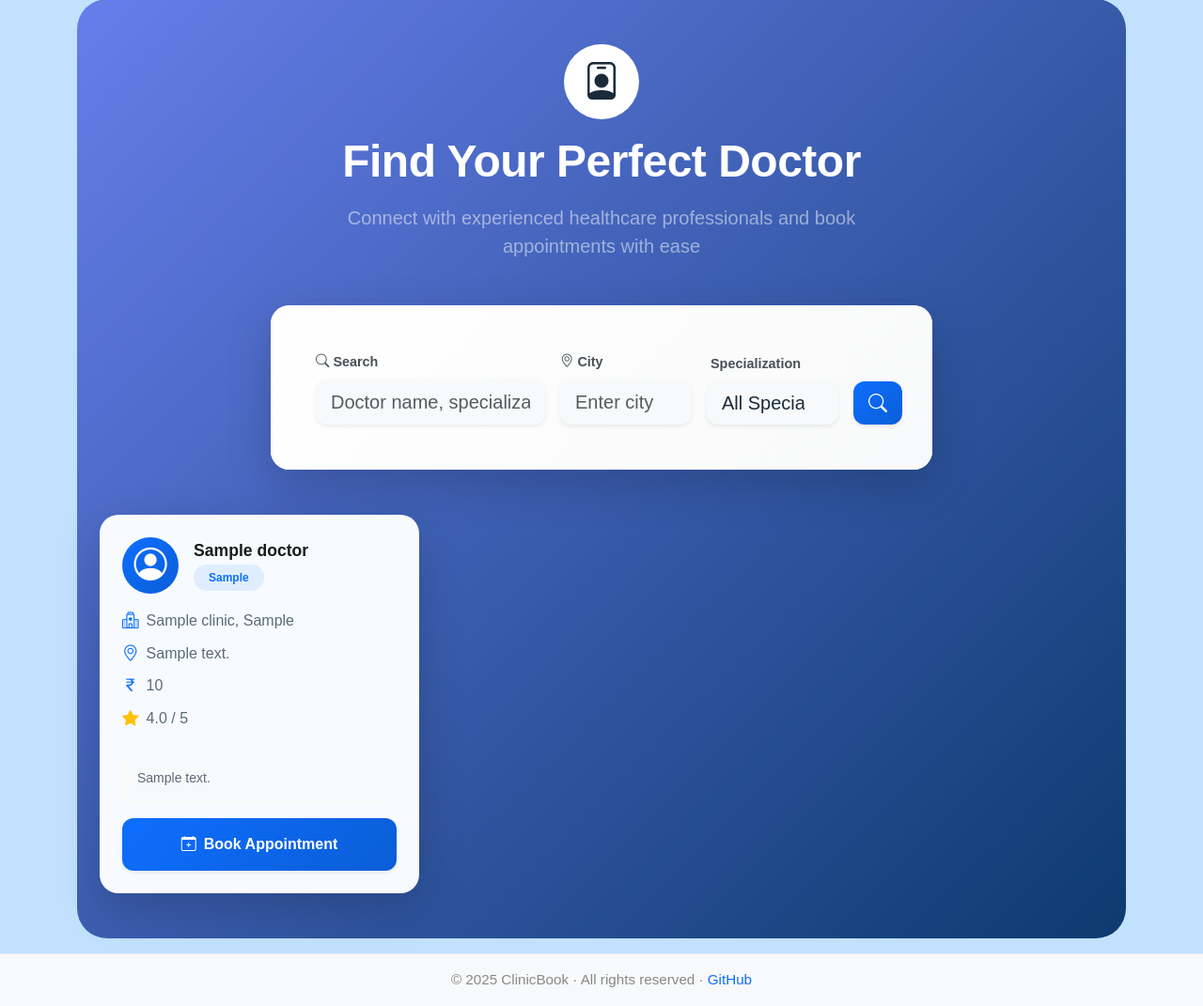
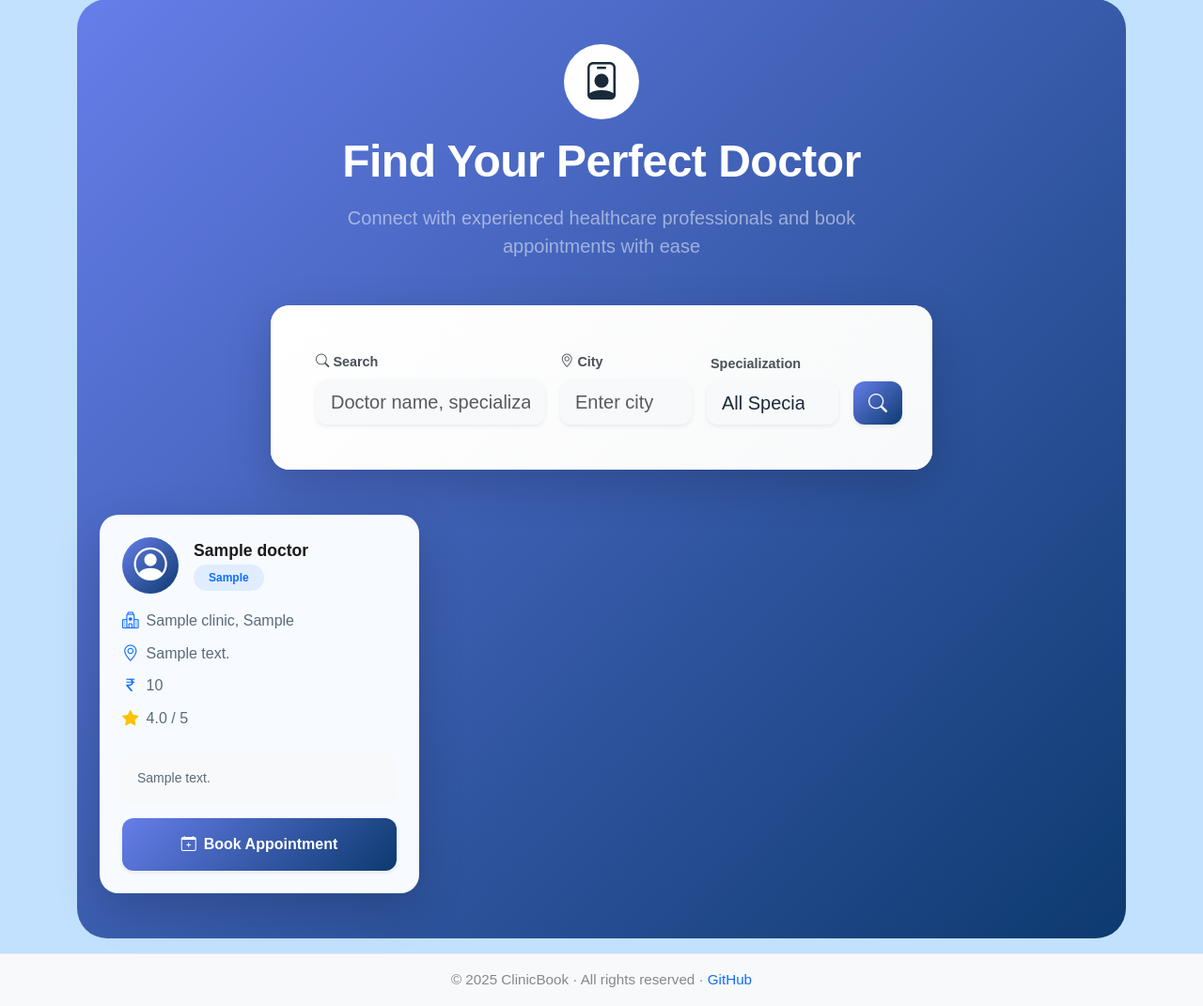
Before and after one commit to Mfaj-cod/ClinicBook, a Flask app: page /doctors in a window 1280 px wide. Shown: the part 75-1146 px from the top of the page at 94% size. Run offline with Flask 3, Linux system fonts and the light colour scheme; tables that the repository leaves empty hold one stand-in row (values such as "Sample post").

Commit message:
text-color

```diff
--- a/templates/doctor_slots.html
+++ b/templates/doctor_slots.html
@@ -110,10 +110,10 @@
       {% else %}
         <div class="text-center py-5">
           <div class="mb-3">
-            <i class="bi bi-calendar-x display-1 text-muted"></i>
+            <i class="bi bi-calendar-x display-1 text-white"></i>
           </div>
-          <h5 class="text-muted mb-2">No slots scheduled yet</h5>
-          <p class="text-muted">Add your first appointment slot using the form above</p>
+          <h5 class="text-white mb-2">No slots scheduled yet</h5>
+          <p class="text-white">Add your first appointment slot using the form above</p>
         </div>
       {% endif %}
     </div>
--- a/templates/doctors.html
+++ b/templates/doctors.html
@@ -55,7 +55,7 @@
               </div>
               <div class="col-12 col-md-1 d-grid">
                 <button type="submit" class="btn btn-primary btn-lg shadow-sm"
-                        style="border-radius: 12px; background: linear-gradient(135deg, #0d6efd 0%, #0b5ed7 100%); border: none;">
+                        style="border-radius: 12px; background: linear-gradient(135deg, #667eea 0%, #0d3a6f 100%); border: none;">
                   <i class="bi bi-search"></i>
                 </button>
               </div>
@@ -75,7 +75,7 @@
             <!-- Doctor Header -->
             <div class="d-flex align-items-center mb-3">
               <div class="rounded-circle bg-gradient-primary d-flex align-items-center justify-content-center me-3"
-                   style="width: 60px; height: 60px; background: linear-gradient(135deg, #0d6efd 0%, #0b5ed7 100%);">
+                   style="width: 60px; height: 60px; background: linear-gradient(135deg, #667eea 0%, #0d3a6f 100%);">
                 <i class="bi bi-person-circle text-white" style="font-size: 2.2rem;"></i>
               </div>
               <div class="flex-grow-1">
@@ -129,7 +129,7 @@
             <div class="mt-auto">
               <a href="{{ url_for('doctor_detail', doc_id=doctor.id) }}"
                  class="btn btn-primary w-100 py-3 fw-semibold shadow-sm"
-                 style="border-radius: 12px; background: linear-gradient(135deg, #0d6efd 0%, #0b5ed7 100%); border: none; transition: all 0.3s ease;">
+                 style="border-radius: 12px; background: linear-gradient(135deg, #667eea 0%, #0d3a6f 100%); border: none; transition: all 0.3s ease;">
                 <i class="bi bi-calendar-plus me-2"></i>Book Appointment
               </a>
             </div>
--- a/templates/home.html
+++ b/templates/home.html
@@ -298,7 +298,7 @@
           <div class="why-choose-bg p-4 p-md-5 shadow-sm mb-4" style="background: linear-gradient(135deg, #667eea 0%, #0d3a6f 100%); border-radius: 1.2rem;">
             <div class="text-center mb-4">
               <span class="d-inline-block mb-2" style="background: #fff; border-radius: 50%; width: 3.2rem; height: 3.2rem; display: flex; align-items: center; justify-content: center; box-shadow: 0 2px 12px rgba(0,0,0,0.10);">
-                <i class="bi bi-hospital" style="font-size:2rem; color:#0d6efd;"></i>
+                <i class="bi bi-hospital" style="font-size:2rem; color: #0d3a6f;"></i>
               </span>
               <h2 class="mt-2 mb-1" style="color: #0d3a6f; "><b>Popular Clinics</b></h2>
               <p class="text-light mb-0">Discover top-rated clinics trusted by patients in your city.</p>
@@ -308,7 +308,7 @@
               <div class="col">
                 <div class="card h-100 border-0 shadow clinic-card">
                   <div class="card-body text-center">
-                    <h5 class="card-title mb-1 text-primary d-flex align-items-center justify-content-center">
+                    <h5 class="card-title mb-1 text-darkblue d-flex align-items-center justify-content-center">
                       <i class="bi bi-building me-1"></i>
                       <span>{{ clinic.name }}</span>
                     </h5>
```
